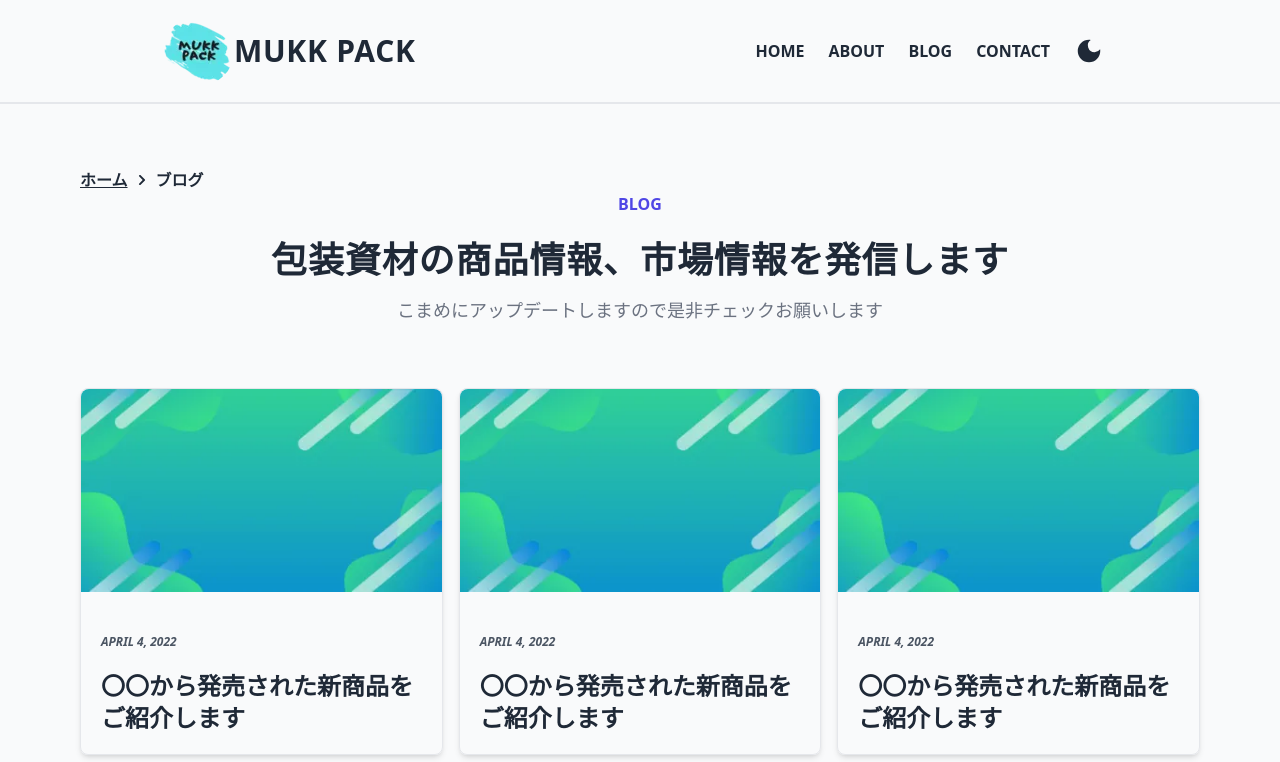
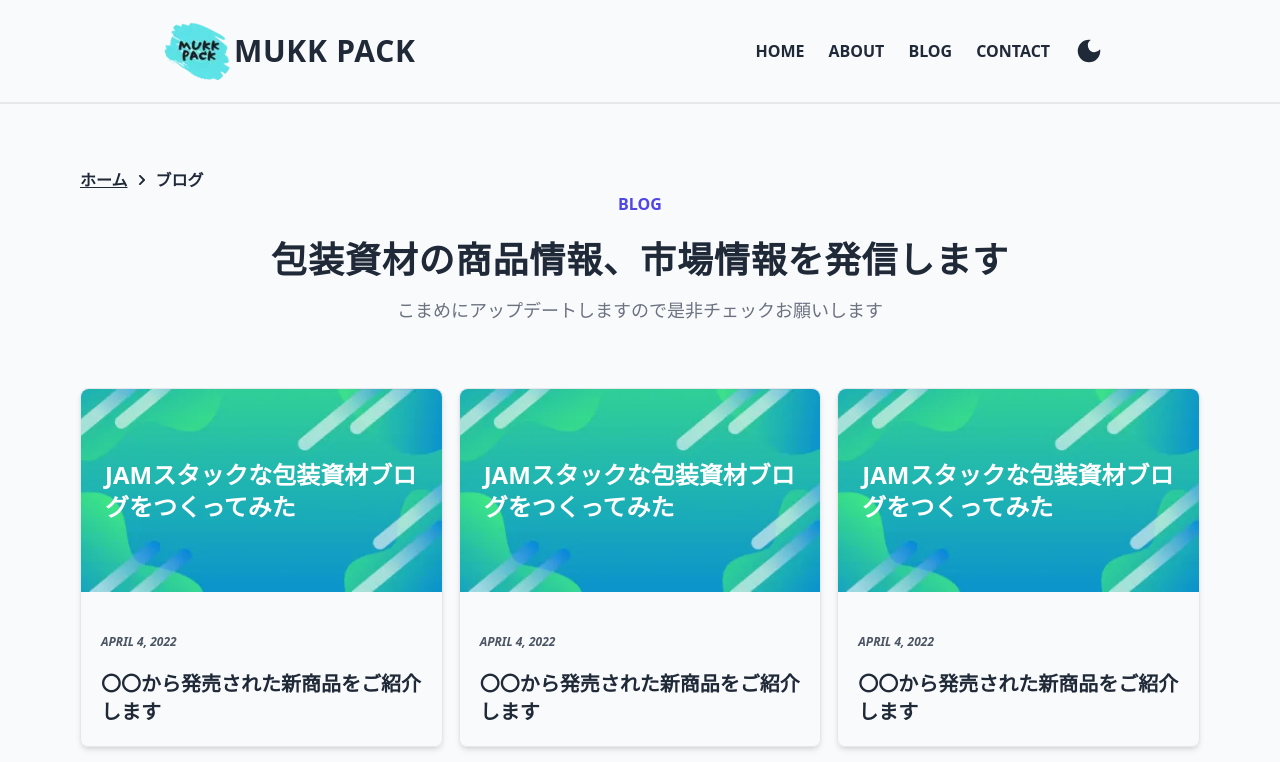
Before and after one commit to knm22mukk/mukk-web, a Next.js app: page /blog in a window 1280 px wide. Shown: the top 762 px of the page. Built offline with nearby package versions, Linux system fonts and the light colour scheme.

Commit message:
ブログカードのバナー画像を変更

```diff
--- a/src/components/BlogCard.tsx
+++ b/src/components/BlogCard.tsx
@@ -7,20 +7,25 @@ const BlogCard = () => {
       <a>
         <div className='mx-auto max-w-sm'>
           <div className='hover:text-indigo-600 rounded-lg border border-gray-200 shadow-md transition duration-500 hover:scale-105'>
+            <div className='relative'>
               <Image
                 src='/images/blog_banner384x216.webp'
                 width={384}
                 height={216}
                 alt='BlogImage'
-              className='rounded-t-lg'
+                className='rounded-t-lg hover:opacity-80'
               />
+              <h5 className='absolute top-1/3 px-6 text-2xl font-bold text-white'>
+                JAMスタックな包装資材ブログをつくってみた
+              </h5>
+            </div>
             <div className='p-5'>
               <div className='mt-4 text-xs italic font-semibold text-gray-600 dark:text-white uppercase'>
                 april 4, 2022
               </div>
-              <h5 className='mt-5 text-2xl font-black hover:text-indigo-600 transition duration-300'>
+              <p className='mt-5 text-xl font-black hover:text-indigo-600'>
                 〇〇から発売された新商品をご紹介します
-              </h5>
+              </p>
             </div>
           </div>
         </div>
```
Lines whose indentation alone changed are shown as unchanged.
